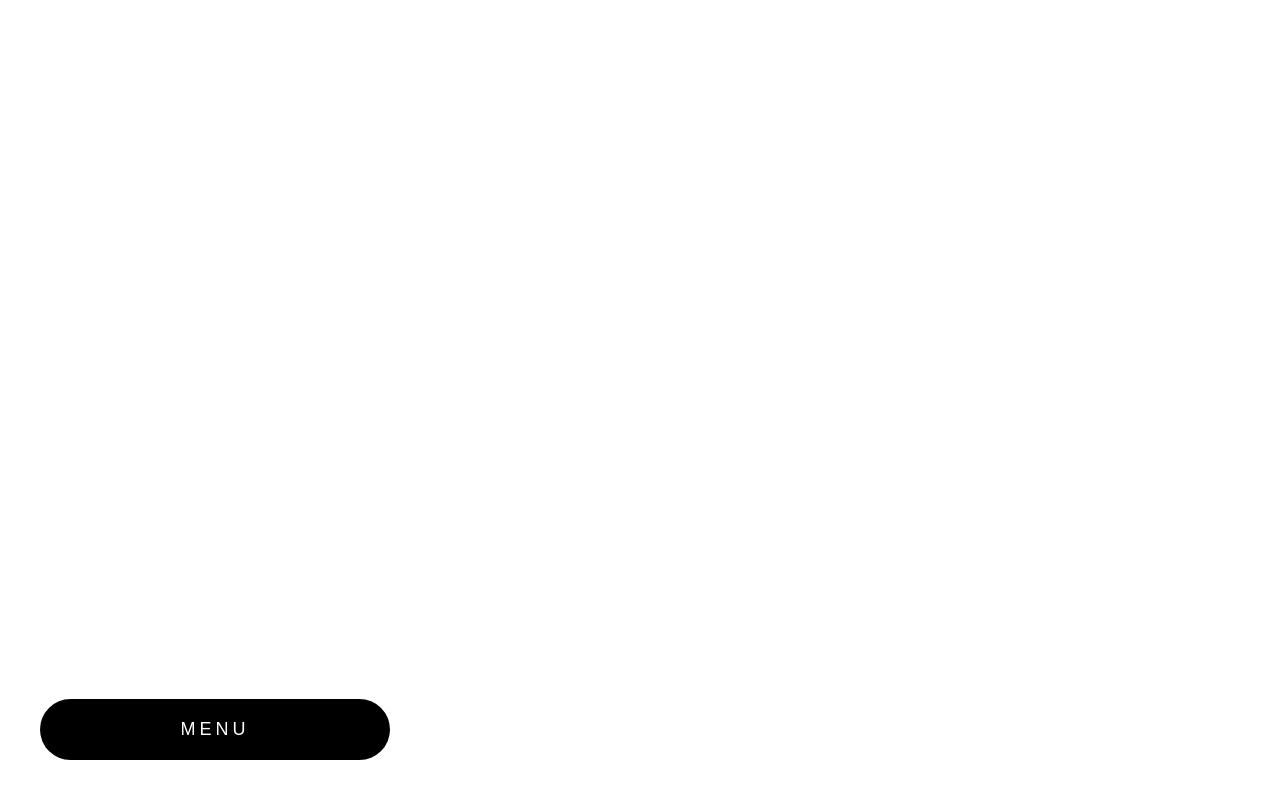
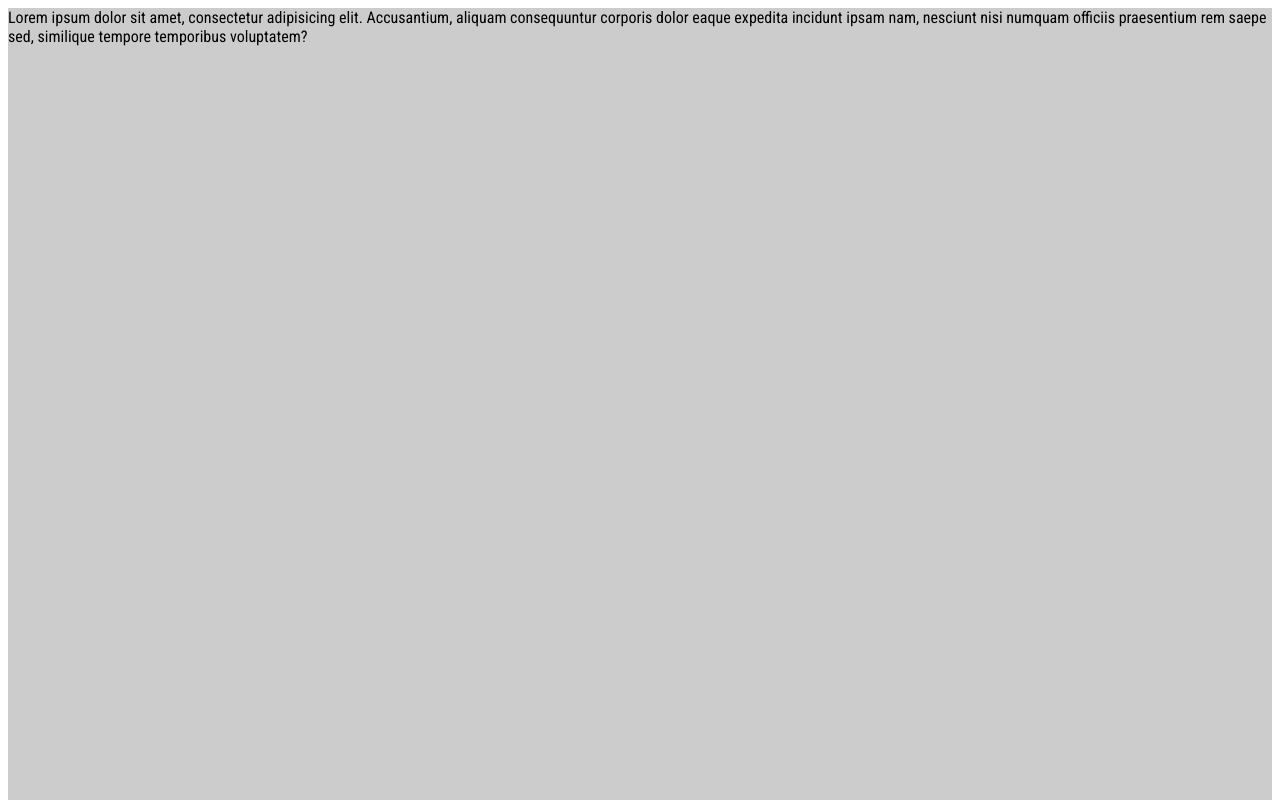
Before and after one commit to zulfiismailovdemiri/sticky-menu, a website built with Vite: page index.html in a window 1280 px wide. Shown: the top 800 px of the page. Built offline with nearby package versions, Linux system fonts and the light colour scheme.

Commit message:
fix stickx menu on scroll behavior

```diff
--- a/index.html
+++ b/index.html
@@ -9,6 +9,10 @@
   <body>
     <div id="app"></div>
 
+
+    <div style="background: #ccc; height: 3000px;">
+      Lorem ipsum dolor sit amet, consectetur adipisicing elit. Accusantium, aliquam consequuntur corporis dolor eaque expedita incidunt ipsam nam, nesciunt nisi numquam officiis praesentium rem saepe sed, similique tempore temporibus voluptatem?
+    </div>
     <div class="sticky-menu">
       <nav class="sm-wrapper">
         <ul id="slideMenu" class="slide-menu">
@@ -91,7 +95,7 @@
       </nav>
     </div>
 
-    <div class="sticky-menu--nav">
+    <div class="sticky-menu--nav inactive">
       <button id="toggle-sm">Menu</button>
     </div>
 
--- a/main.js
+++ b/main.js
@@ -1,11 +1,27 @@
 import $ from 'jquery';
 import './style.scss'
 
+
 $(document).ready(function(){
+    const menuBlock = $('.sticky-menu--nav');
     const menuBtn = $('.sticky-menu--nav button');
     const stickyMenu = $('.sticky-menu');
     const slideMenu = $('.slide-menu');
     const slideMenuItem = $('.slide-menu-item');
+
+
+    $(window).scroll(function (){
+        if(!stickyMenu.hasClass('active')){
+            const scrollPos = $(window).scrollTop();
+            if(scrollPos > 100) {
+                menuBlock.removeClass('inactive')
+            } else {
+                menuBlock.addClass('inactive')
+            }
+        }
+    })
+
+
     menuBtn.click(function (e) {
         e.preventDefault();
         stickyMenu.toggleClass('active')
--- a/style.scss
+++ b/style.scss
@@ -96,6 +96,7 @@ body {
     }
   }
   &.active {
+    transition: all 0.25s ease;
     visibility: visible;
     opacity: 1;
     height: auto;
@@ -121,6 +122,7 @@ body {
   border-radius: 60px;
   overflow: hidden;
   z-index: 20;
+  transition: all 0.25s ease;
   button {
     border: none;
     padding: 20px;
@@ -138,4 +140,7 @@ body {
   @media (min-width: 680px) {
     max-width: 350px;
   }
+  &.inactive {
+    transform: translateY(200%);
+  }
 }
```
